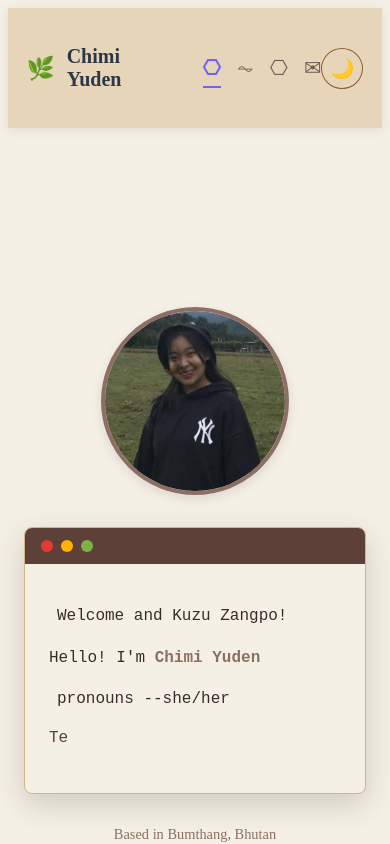
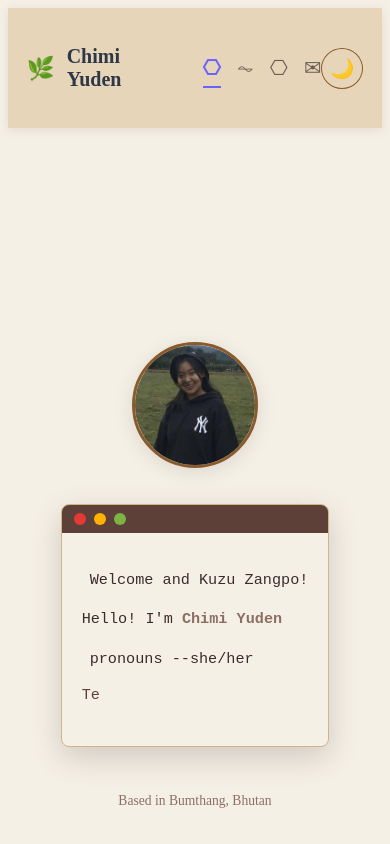
Before and after one commit to chimiyuden/my-profile, a React (Vite) app: page / in a window 390 px wide. Shown: the top 844 px of the page. Built offline with nearby package versions, Linux system fonts and the light colour scheme.

Commit message:
add responsive css

```diff
--- a/src/App.css
+++ b/src/App.css
@@ -1064,3 +1064,149 @@ a:hover {
 [data-theme="dark"] .profile-image-container {
   border-color: #c9a66b; /* Gold border */
 }
+
+/* ======================
+   Profile Photo Styles
+   ====================== */
+.profile-image-container {
+  width: 180px;
+  height: 180px;
+  margin: 0 auto 2rem;
+  border-radius: 50%;
+  overflow: hidden;
+  border: 4px solid var(--accent-color);
+  box-shadow: 0 4px 20px rgba(0, 0, 0, 0.1);
+  transition: all 0.3s ease;
+  position: relative;
+}
+
+.profile-image {
+  width: 100%;
+  height: 100%;
+  object-fit: cover;
+  transition: transform 0.3s ease;
+}
+
+/* ======================
+   Responsive Adjustments
+   ====================== */
+
+/* Large tablets (1024px and below) */
+@media (max-width: 1024px) {
+  .profile-image-container {
+    width: 160px;
+    height: 160px;
+    margin-bottom: 1.75rem;
+  }
+
+  .hero-terminal {
+    max-width: 90%;
+  }
+}
+
+/* Tablets (768px and below) */
+@media (max-width: 768px) {
+  .profile-image-container {
+    width: 140px;
+    height: 140px;
+    margin-bottom: 1.5rem;
+    border-width: 3px;
+  }
+
+  .terminal-body {
+    padding: 1.5rem;
+  }
+
+  .hero-footer {
+    font-size: 0.85rem;
+  }
+}
+
+/* Mobile devices (480px and below) */
+@media (max-width: 480px) {
+  .profile-image-container {
+    width: 120px;
+    height: 120px;
+    margin-bottom: 1.25rem;
+  }
+
+  .terminal-header {
+    padding: 0.5rem 0.75rem;
+  }
+
+  .terminal-body {
+    padding: 1.25rem;
+  }
+
+  .terminal-line {
+    font-size: 0.95rem;
+    margin-bottom: 0.75rem;
+  }
+
+  .typing-text {
+    font-size: 0.95rem;
+  }
+}
+
+/* Small mobile devices (360px and below) */
+@media (max-width: 360px) {
+  .profile-image-container {
+    width: 100px;
+    height: 100px;
+  }
+
+  .terminal-body {
+    padding: 1rem;
+  }
+}
+
+/* ======================
+   Dark Mode Adjustments
+   ====================== */
+[data-theme="dark"] {
+  .profile-image-container {
+    border-color: #c9a66b;
+    box-shadow: 0 4px 20px rgba(0, 0, 0, 0.3);
+  }
+}
+
+/* ======================
+   Interactive Effects
+   ====================== */
+@media (hover: hover) {
+  .profile-image-container:hover {
+    transform: translateY(-5px);
+    box-shadow: 0 6px 25px rgba(0, 0, 0, 0.15);
+  }
+
+  .profile-image:hover {
+    transform: scale(1.05);
+  }
+}
+
+/* ======================
+   Layout Adjustments
+   ====================== */
+.hero-container {
+  display: flex;
+  flex-direction: column;
+  align-items: center;
+  padding: 2rem 1rem;
+}
+
+.hero-terminal {
+  margin-top: 1rem;
+}
+
+/* ======================
+   Fallback Styles
+   ====================== */
+@supports not (object-fit: cover) {
+  .profile-image {
+    width: auto;
+    height: auto;
+    max-width: 100%;
+    max-height: 100%;
+    margin: 0 auto;
+  }
+}
```
